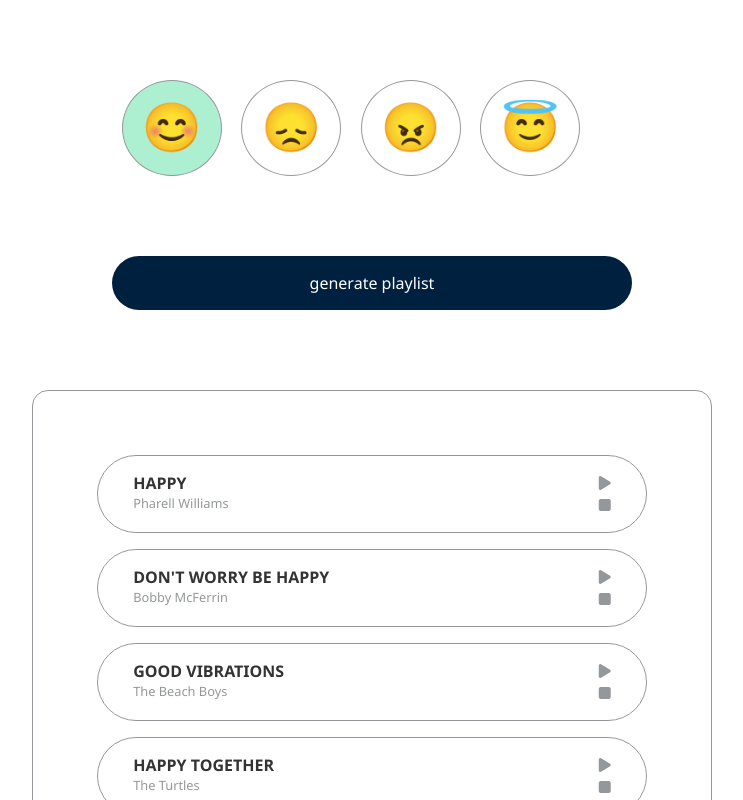
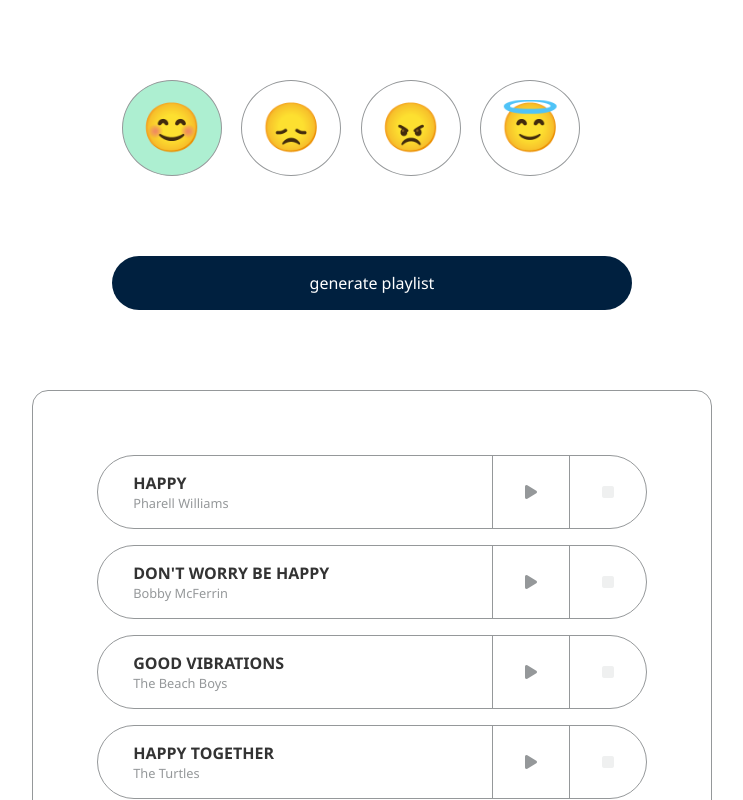
Before and after one commit to quacoo1/100_days_of_code, a plain HTML site: page vueJS/emo_Sounds/index.html in a window 1280 px wide. Both pictures are taken after a click on the element "generate playlist". Shown: the top 800 px of the page, without its empty margins (268-1011 px from the left). Drawn offline with nearby package versions, Linux system fonts and the light colour scheme.

Commit message:
button toggles added

```diff
--- a/vueJS/emo_Sounds/CSS/main.css
+++ b/vueJS/emo_Sounds/CSS/main.css
@@ -68,16 +68,20 @@ html,body{
 }
 
 .playlist .track, .no-track{
-    padding: 1em 2.2em;
     margin: 1em;
 }
 
 .playlist .track{
+    position: relative;
     display: grid;
     grid-template-columns: 1fr auto;
     border: solid 1px #95989A;
     border-radius: 4em;
 
+}
+
+.playlist .track-info{
+    margin: 1em 2.2em;
 }
 
 .playlist .track-name{
@@ -89,3 +93,51 @@ html,body{
 .playlist .track-artist{
     font-size: .8em;
 }
+
+.playlist .btn-controls{
+    display: grid;
+    grid-template-columns: auto auto;
+}
+
+
+.playlist .btn-controls div{
+    border-left: solid 1px #95989A;
+    display: flex;
+    flex-direction: column;
+    justify-content: center;
+    padding: 0 2em;
+    transition: background 300ms ease-in-out;
+}
+
+
+.playlist .btn-controls div:hover{
+    cursor: pointer;
+    background: #efefefef;
+}
+
+
+.playlist .btn-stop{
+    border-top-right-radius: 4em;
+    border-bottom-right-radius: 4em;
+}
+
+.playlist .btn-controls div.btn-disabled, .playlist .btn-controls div.btn-disabled:hover{
+    background:transparent;
+    color: rgba(149, 152, 154, 0.15);
+    cursor: initial;
+    transition: 500ms ease-out ;
+}
+.playlist .track-player{
+    position: absolute;
+    top: 0;
+    bottom: 0;
+}
+
+.playlist .track-player.active{
+    height: 100%;
+    width:50px;
+    background: blue;
+
+    border-top-left-radius: 4em;
+    border-bottom-left-radius: 4em;
+}
--- a/vueJS/emo_Sounds/JS/app.js
+++ b/vueJS/emo_Sounds/JS/app.js
@@ -180,19 +180,21 @@ Vue.component('playlist-area',{
     },
     template:`
         <div>
+
             <div class="btn-generate" @click="generateTracks">generate playlist</div>
             <div class="playlist">
                 <div v-if="!tracks.length" class="no-track"> Click Generate <span style="text-transform:capitalize"> {{ selectedEmotion.replace(/-/g,' ') }} </span> Playlist </div>
                 <div v-else class="tracks">
-                    <div v-for="track in tracks" :key="track.id" class="track">
+                    <div v-for="(track,index) in tracks" :key="track.id" class="track">
                         <div class="track-info">
                             <div class="track-name"> {{ track.name }} </div>
                             <div class="track-artist">{{ track.artist }}</div>
                         </div>
-                        <div>
-                            <div class="btn-play"> <i class="fas fa-play"></i> </div>
-                            <div class="btn-play"> <i class="fas fa-stop"></i> </div>
+                        <div class="btn-controls">
+                            <div class="btn-play" @click="play(index)">  <i v-if = "playing === index && pause === false" class="fas fa-pause"></i> <i v-else class="fas fa-play"></i></div>
+                            <div  class="btn-stop" :class="{ 'btn-disabled': playing !== index }" @click="stop(index)"> <i class="fas fa-stop"></i> </div>
                         </div>
+                        <div class="track-player"></div>
                     </div>
                 </div>
             </div>
@@ -201,20 +203,43 @@ Vue.component('playlist-area',{
 
     data(){
         return {
-            tracks: []
+            tracks: [],
+            playing: null,
+            pause: false,
         }
     },
     methods:{
+        play(index){
+            if (this.playing !== index){
+                this.playing = index;
+                this.pause = false;
+            }else{
+                this.pause = !this.pause;
+            }
+
+        },
+
+        stop(index){
+            if (this.playing == index){
+                this.playing  = null;
+                this.pause = false;
+            }
+        },
+
         generateTracks(){
             this.tracks = [];
 
             music.forEach((track)=>{
+
                 if(track.mood == this.selectedEmotion){
                     this.tracks.push(track);
                 }
+
             })
         }
-    }
+    },
+
+
 });
 
 
```
